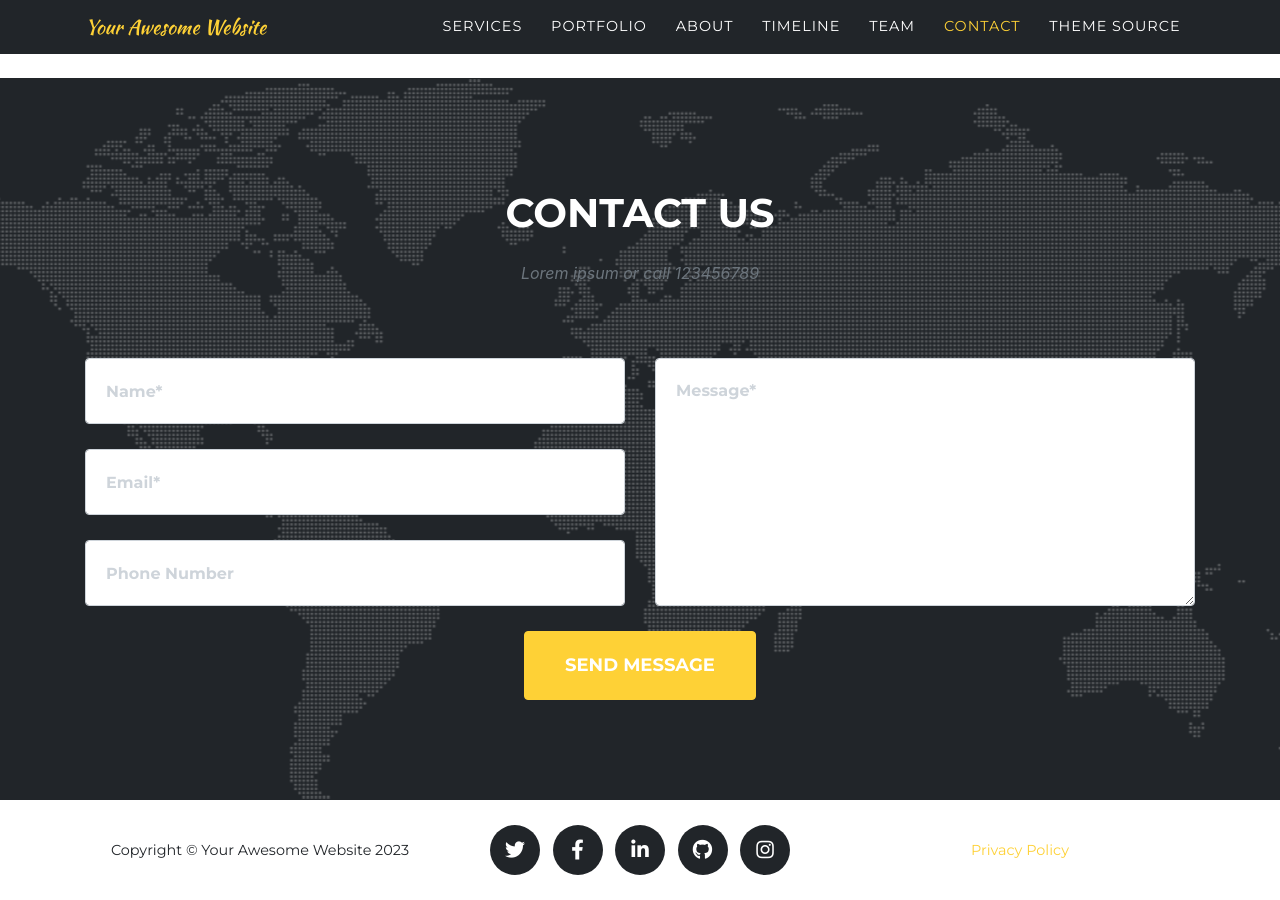
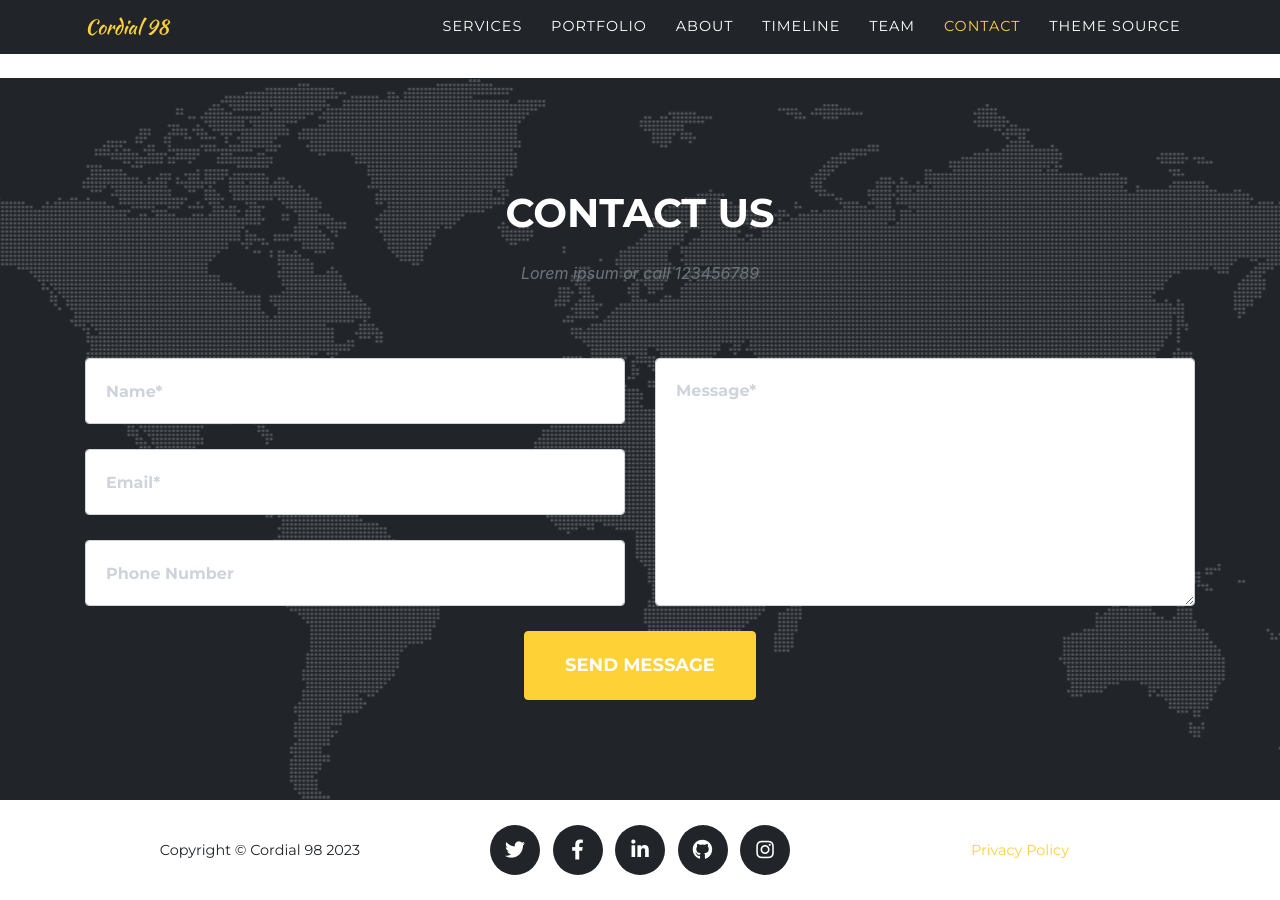
Before and after one commit to cordial98/cordial98.github.io, a Jekyll site: the page built from agency-jekyll-theme-master/index.md, in a window 1280 px wide and 900 px high, scrolled down 5690 px. Built offline with Jekyll 4.4.1, drawn with Linux system fonts in a browser that asks for light colours; some web fonts are replaced.

Commit message:
Update _config.yml

```diff
--- a/agency-jekyll-theme-master/_config.yml
+++ b/agency-jekyll-theme-master/_config.yml
@@ -13,13 +13,13 @@
 
 theme: jekyll-agency
 
-url    : "" # the base hostname & protocol for your site, e.g. http://example.com
+url    : "https://cordial98.github.io/" # the base hostname & protocol for your site, e.g. http://
 baseurl: "" # the subpath of your site, e.g. /blog
 
-title      : Your Awesome Website
-email      : your-email@example.com #this is also the email contact forms will go to
-description: "Site description"
-author     : Your Name
+title      : Cordial 98
+email      : cordial98legends@gmail.com #this is also the email contact forms will go to
+description: "Alumni of Cordial High School"
+author     : Cordial 98
 # logo:     #optional, defaults to site title
   # path: assets\img\clients\creative-market.jpg
   # height: 60 #height in px, defaults to 52px
```
